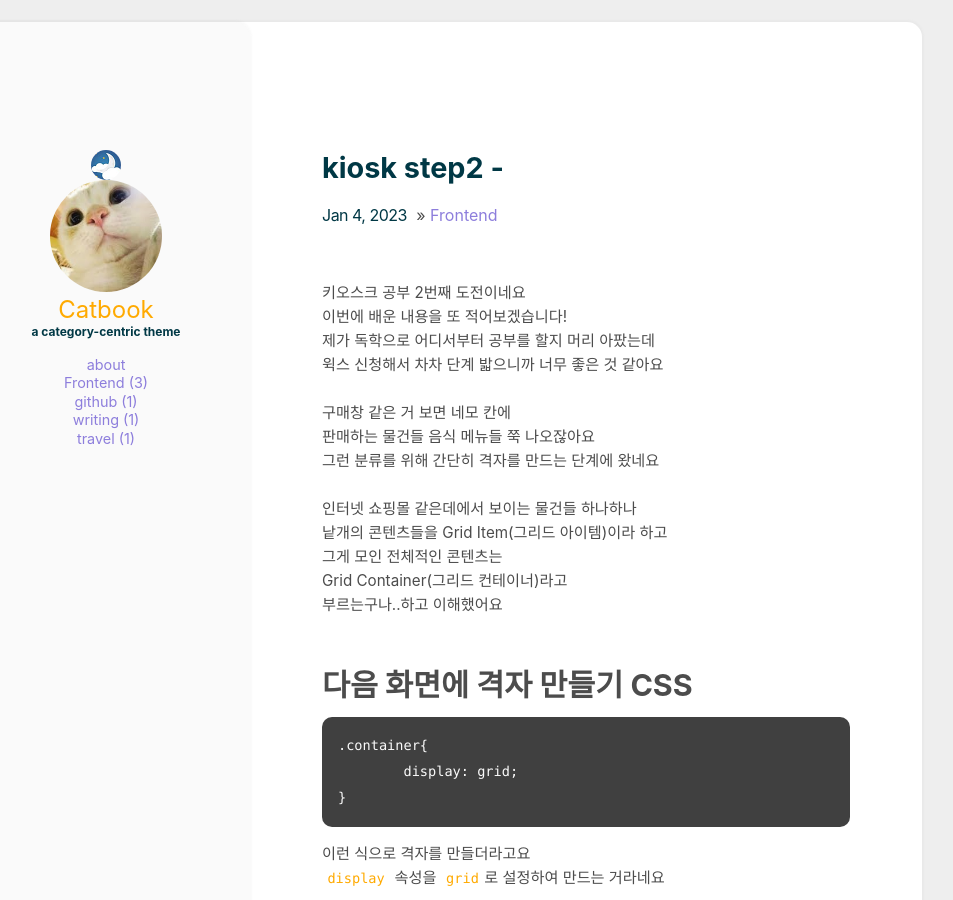
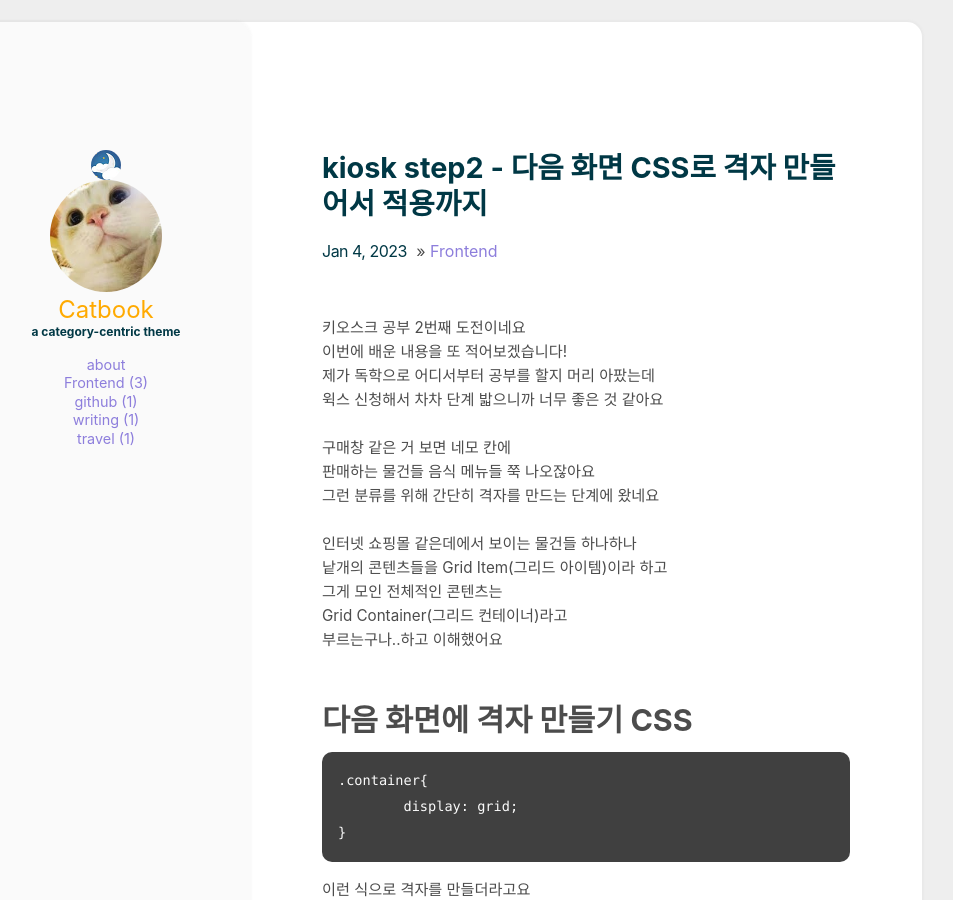
Before and after one commit to SeungYeon04/SeungYeon04.github.io, a Jekyll site: the page built from _posts/2023-01-04-kiosk2.md, in a window 1280 px wide and 900 px high. Shown: the whole window, without its empty margins (198-1151 px from the left). Built offline with Jekyll 4.4.1, drawn with Linux system fonts in a browser that asks for light colours.

Commit message:
Update 2023-01-04-kiosk2.md

```diff
--- a/_posts/2023-01-04-kiosk2.md
+++ b/_posts/2023-01-04-kiosk2.md
@@ -1,5 +1,5 @@
 ---
-title: kiosk step2 -
+title: kiosk step2 - 다음 화면 CSS로 격자 만들어서 적용까지
 categories: [Frontend]
 comments: true
 ---
```
